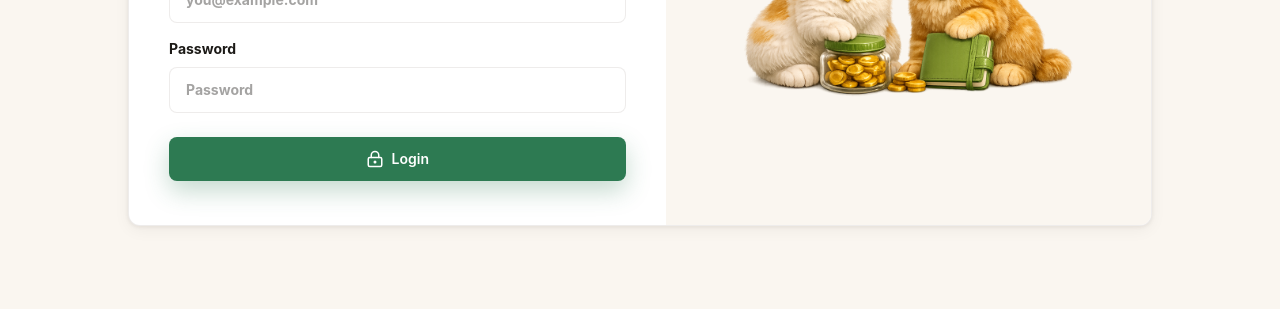
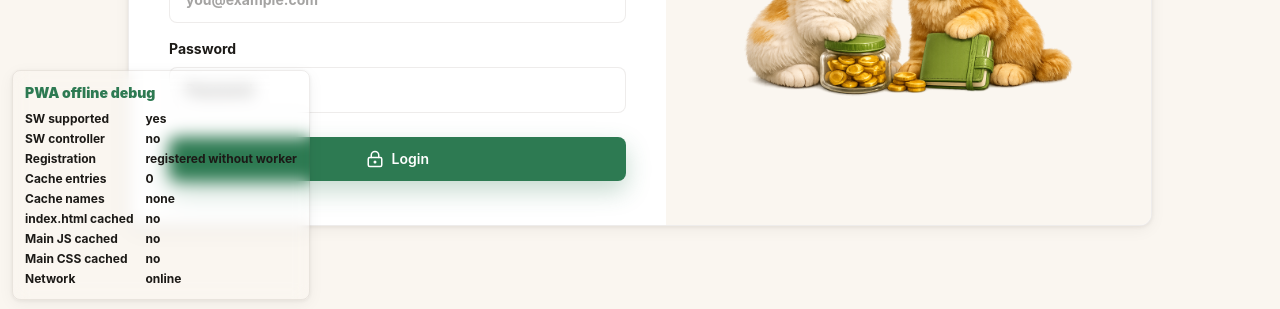
Before and after one commit to roberttapanganva-automation/BudgetCat, a React (Vite) app: page /login in a window 1280 px wide. Shown: the part 488-797 px from the top of the page. Built offline with nearby package versions, Linux system fonts and the light colour scheme; no server answers.

Commit message:
Fix Offline Access

```diff
--- /dev/null
+++ b/src/components/debug/PwaDebugPanel.tsx
@@ -0,0 +1,140 @@
+import { useEffect, useState } from "react";
+
+type PwaDebugState = {
+  cacheNames: string[];
+  cacheEntryCount: number;
+  controllerExists: boolean;
+  cssCached: boolean;
+  indexCached: boolean;
+  isOnline: boolean;
+  jsCached: boolean;
+  registrationState: string;
+  serviceWorkerSupported: boolean;
+};
+
+const initialState: PwaDebugState = {
+  cacheNames: [],
+  cacheEntryCount: 0,
+  controllerExists: false,
+  cssCached: false,
+  indexCached: false,
+  isOnline: typeof navigator === "undefined" ? true : navigator.onLine,
+  jsCached: false,
+  registrationState: "checking",
+  serviceWorkerSupported: typeof navigator !== "undefined" && "serviceWorker" in navigator,
+};
+
+async function getCacheDiagnostics() {
+  if (typeof caches === "undefined") {
+    return {
+      cacheNames: [],
+      cacheEntryCount: 0,
+      indexCached: false,
+      jsCached: false,
+      cssCached: false,
+    };
+  }
+
+  const cacheNames = await caches.keys();
+  const requests = (
+    await Promise.all(
+      cacheNames.map(async (cacheName) => {
+        const cache = await caches.open(cacheName);
+        return cache.keys();
+      }),
+    )
+  ).flat();
+
+  const urls = requests.map((request) => new URL(request.url));
+
+  return {
+    cacheNames,
+    cacheEntryCount: urls.length,
+    indexCached: urls.some((url) => url.pathname === "/" || url.pathname.includes("index.html")),
+    jsCached: urls.some((url) => url.pathname.endsWith(".js")),
+    cssCached: urls.some((url) => url.pathname.endsWith(".css")),
+  };
+}
+
+async function readPwaDebugState(): Promise<PwaDebugState> {
+  const serviceWorkerSupported = "serviceWorker" in navigator;
+  const cacheDiagnostics = await getCacheDiagnostics();
+  let registrationState = serviceWorkerSupported ? "not registered" : "unsupported";
+
+  if (serviceWorkerSupported) {
+    const registration = await navigator.serviceWorker.getRegistration();
+    const worker = registration?.active ?? registration?.waiting ?? registration?.installing;
+    registrationState = worker?.state ?? "registered without worker";
+  }
+
+  return {
+    ...cacheDiagnostics,
+    controllerExists: Boolean(serviceWorkerSupported && navigator.serviceWorker.controller),
+    isOnline: navigator.onLine,
+    registrationState,
+    serviceWorkerSupported,
+  };
+}
+
+export function PwaDebugPanel() {
+  const [state, setState] = useState<PwaDebugState>(initialState);
+
+  useEffect(() => {
+    let isMounted = true;
+
+    async function refresh() {
+      try {
+        const nextState = await readPwaDebugState();
+        if (isMounted) {
+          setState(nextState);
+          console.info("[BudgetCat PWA Debug]", nextState);
+        }
+      } catch (error) {
+        console.warn("[BudgetCat PWA Debug] Could not read PWA diagnostics", error);
+      }
+    }
+
+    refresh();
+
+    const interval = window.setInterval(refresh, 5000);
+    window.addEventListener("online", refresh);
+    window.addEventListener("offline", refresh);
+    navigator.serviceWorker?.addEventListener("controllerchange", refresh);
+
+    return () => {
+      isMounted = false;
+      window.clearInterval(interval);
+      window.removeEventListener("online", refresh);
+      window.removeEventListener("offline", refresh);
+      navigator.serviceWorker?.removeEventListener("controllerchange", refresh);
+    };
+  }, []);
+
+  return (
+    <aside className="fixed bottom-3 left-3 z-[100] max-w-[min(92vw,360px)] rounded-lg border border-budget-border bg-budget-card/95 p-3 text-xs font-bold text-budget-text shadow-soft backdrop-blur">
+      <p className="mb-2 text-sm font-black text-budget-primary">PWA offline debug</p>
+      <dl className="grid grid-cols-[1fr_auto] gap-x-3 gap-y-1">
+        <dt>SW supported</dt>
+        <dd>{state.serviceWorkerSupported ? "yes" : "no"}</dd>
+        <dt>SW controller</dt>
+        <dd>{state.controllerExists ? "yes" : "no"}</dd>
+        <dt>Registration</dt>
+        <dd>{state.registrationState}</dd>
+        <dt>Cache entries</dt>
+        <dd>{state.cacheEntryCount}</dd>
+        <dt>Cache names</dt>
+        <dd className="max-w-40 truncate" title={state.cacheNames.join(", ") || "none"}>
+          {state.cacheNames.length || "none"}
+        </dd>
+        <dt>index.html cached</dt>
+        <dd>{state.indexCached ? "yes" : "no"}</dd>
+        <dt>Main JS cached</dt>
+        <dd>{state.jsCached ? "yes" : "no"}</dd>
+        <dt>Main CSS cached</dt>
+        <dd>{state.cssCached ? "yes" : "no"}</dd>
+        <dt>Network</dt>
+        <dd>{state.isOnline ? "online" : "offline"}</dd>
+      </dl>
+    </aside>
+  );
+}
--- a/src/main.tsx
+++ b/src/main.tsx
@@ -3,6 +3,7 @@ import ReactDOM from "react-dom/client";
 import { Navigate, Route, BrowserRouter as Router, Routes } from "react-router-dom";
 import { registerSW } from "virtual:pwa-register";
 import { ProtectedRoute } from "./components/auth/ProtectedRoute";
+import { PwaDebugPanel } from "./components/debug/PwaDebugPanel";
 import { PublicOnlyRoute } from "./components/auth/PublicOnlyRoute";
 import { AppLayout } from "./components/layout/AppLayout";
 import { ToastProvider } from "./components/ui/ToastProvider";
@@ -47,6 +48,7 @@ ReactDOM.createRoot(document.getElementById("root")!).render(
             <Route path="*" element={<Navigate to="/" replace />} />
           </Routes>
         </Router>
+        <PwaDebugPanel />
       </ToastProvider>
     </AuthProvider>
   </React.StrictMode>,
--- a/vite.config.ts
+++ b/vite.config.ts
@@ -9,22 +9,6 @@ export default defineConfig({
       registerType: "autoUpdate",
       injectRegister: false,
       manifest: false,
-      includeAssets: [
-        "assets/icons/budgetcat-icon-32.png",
-        "assets/icons/budgetcat-icon-180.png",
-        "assets/icons/budgetcat-icon-192.png",
-        "assets/icons/budgetcat-icon-512.png",
-        "assets/mascots/bill-reminder.png",
-        "assets/mascots/bonnie-clyde.png",
-        "assets/mascots/bonnie.png",
-        "assets/mascots/budget-alert.png",
-        "assets/mascots/clyde.png",
-        "assets/mascots/dashboard-mascot.png",
-        "assets/mascots/goal-achieved.png",
-        "assets/mascots/savings-goal.png",
-        "assets/mascots/travel-goal.png",
-        "assets/sounds/garage-cat-meow-7-fx-306186.mp3",
-      ],
       workbox: {
         cleanupOutdatedCaches: true,
         clientsClaim: true,
```
